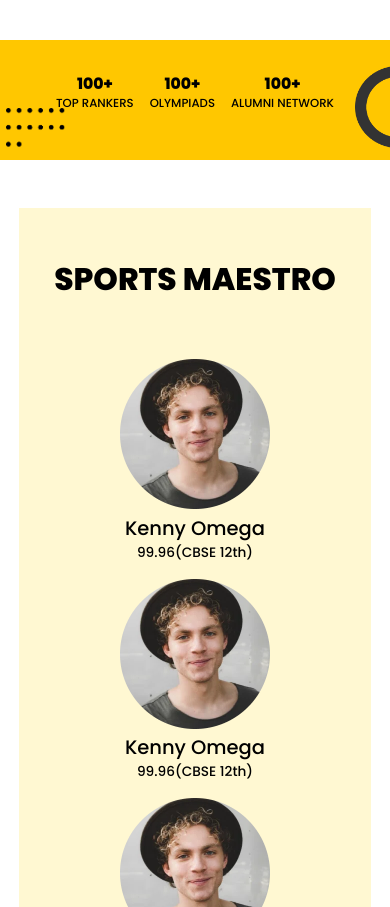
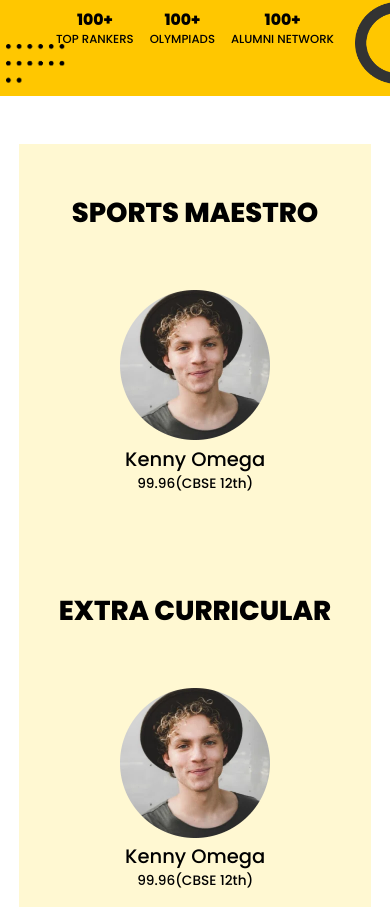
Before and after one commit to Samrat0709/school2, a React (Create React App) app in the folder school2/: page /achievement in a window 390 px wide. Shown: the part 817-1724 px from the top of the page. Built offline with nearby package versions, Linux system fonts and the light colour scheme.

Commit message:
Achievement page responsive

```diff
--- a/school2/public/index.html
+++ b/school2/public/index.html
@@ -26,7 +26,7 @@
       work correctly both with client-side routing and a non-root public URL.
       Learn how to configure a non-root public URL by running `npm run build`.
     -->
-    <title>React App</title>
+    <title>RHS Alipur</title>
   </head>
   <body>
     <noscript>You need to enable JavaScript to run this app.</noscript>
--- a/school2/src/Achievement.css
+++ b/school2/src/Achievement.css
@@ -90,6 +90,7 @@
     flex-direction: row;
     justify-content: center;
     gap: 3rem;
+    width: 100%;
 }
 
 .students .student {
@@ -309,13 +310,13 @@
         gap: 1rem;
     }
     .events-container h3{
-        font-size: 8vw;
+        font-size: 7vw;
     }
     .qoute{
         padding: 2rem;
     }
     .qoute h2, .qoute p{
-        font-size: 13vw;
+        font-size: 11vw;
         width: 100%;
     }
     .students .student{
--- a/school2/src/App.css
+++ b/school2/src/App.css
@@ -1311,6 +1311,10 @@ oter starts here  */
   .slide .name {
     gap: 0.2rem;
   }
+  .academic h3{
+    text-align: center;
+    font-size: 2rem;
+  }
 
   .footer {
     gap: 3rem;
@@ -1320,10 +1324,14 @@ oter starts here  */
     gap: 0.5rem;
     flex-direction: column;
   }
+  .footer .top .items p{
+    text-align: center;
+  }
 
   .footer .top {
     flex-wrap: wrap;
   }
+
 
   .footer .bottom {
     padding: 0;
--- a/school2/src/page/Achievements.js
+++ b/school2/src/page/Achievements.js
@@ -6,6 +6,14 @@ import sport1 from '../img/sport1.webp';
 import person2 from '../img/person2.webp';
 import AcademicHeights from '../components/AcademicHeights';
 import Numbers from '../components/Numbers';
+
+import { FreeMode } from 'swiper/modules';
+
+import { Swiper, SwiperSlide } from 'swiper/react';
+// Import Swiper styles
+import 'swiper/css';
+import 'swiper/css/free-mode';
+import 'swiper/css/pagination';
 
 const Achievements = () => {
     return (
@@ -26,6 +34,28 @@ const Achievements = () => {
                 <div className="sports">
                     <h3>SPORTS MAESTRO</h3>
                     <div className="students">
+                        <Swiper
+                            spaceBetween={30}
+                            slidesPerView={1}
+                            freeMode={false}
+                            breakpoints={{
+                                640: {
+                                    slidesPerView: 2,
+                                    spaceBetween: 20,
+                                },
+                                768: {
+                                    slidesPerView: 3,
+                                    spaceBetween: 40,
+                                },
+                                1024: {
+                                    slidesPerView: 4,
+                                    spaceBetween: 50,
+                                },
+                            }}
+                            modules={[FreeMode]}
+                            className="mySwiper"
+                        >
+                            <SwiperSlide>
                                 <div className="student">
                                     <div className="img-container">
                                         <img src={person2} alt="" />
@@ -35,6 +65,8 @@ const Achievements = () => {
                                         <h5>99.96(CBSE 12th)</h5>
                                     </div>
                                 </div>
+                            </SwiperSlide>
+                            <SwiperSlide>
                                 <div className="student">
                                     <div className="img-container">
                                         <img src={person2} alt="" />
@@ -44,6 +76,8 @@ const Achievements = () => {
                                         <h5>99.96(CBSE 12th)</h5>
                                     </div>
                                 </div>
+                            </SwiperSlide>
+                            <SwiperSlide>
                                 <div className="student">
                                     <div className="img-container">
                                         <img src={person2} alt="" />
@@ -53,6 +87,8 @@ const Achievements = () => {
                                         <h5>99.96(CBSE 12th)</h5>
                                     </div>
                                 </div>
+                            </SwiperSlide>
+                            <SwiperSlide>
                                 <div className="student">
                                     <div className="img-container">
                                         <img src={person2} alt="" />
@@ -62,11 +98,38 @@ const Achievements = () => {
                                         <h5>99.96(CBSE 12th)</h5>
                                     </div>
                                 </div>
+                            </SwiperSlide>
+
+                        </Swiper>
+
+
                     </div>
                 </div>
                 <div className="extra-curricular">
                     <h3>EXTRA CURRICULAR</h3>
                     <div className="students">
+                        <Swiper
+                            spaceBetween={30}
+                            slidesPerView={1}
+                            freeMode={false}
+                            breakpoints={{
+                                640: {
+                                    slidesPerView: 2,
+                                    spaceBetween: 20,
+                                },
+                                768: {
+                                    slidesPerView: 3,
+                                    spaceBetween: 40,
+                                },
+                                1024: {
+                                    slidesPerView: 4,
+                                    spaceBetween: 50,
+                                },
+                            }}
+                            modules={[FreeMode]}
+                            className="mySwiper"
+                        >
+                            <SwiperSlide>
                                 <div className="student">
                                     <div className="img-container">
                                         <img src={person2} alt="" />
@@ -76,6 +139,8 @@ const Achievements = () => {
                                         <h5>99.96(CBSE 12th)</h5>
                                     </div>
                                 </div>
+                            </SwiperSlide>
+                            <SwiperSlide>
                                 <div className="student">
                                     <div className="img-container">
                                         <img src={person2} alt="" />
@@ -85,6 +150,8 @@ const Achievements = () => {
                                         <h5>99.96(CBSE 12th)</h5>
                                     </div>
                                 </div>
+                            </SwiperSlide>
+                            <SwiperSlide>
                                 <div className="student">
                                     <div className="img-container">
                                         <img src={person2} alt="" />
@@ -94,6 +161,8 @@ const Achievements = () => {
                                         <h5>99.96(CBSE 12th)</h5>
                                     </div>
                                 </div>
+                            </SwiperSlide>
+                            <SwiperSlide>
                                 <div className="student">
                                     <div className="img-container">
                                         <img src={person2} alt="" />
@@ -103,6 +172,9 @@ const Achievements = () => {
                                         <h5>99.96(CBSE 12th)</h5>
                                     </div>
                                 </div>
+                            </SwiperSlide>
+
+                        </Swiper>
                     </div>
                 </div>
             </div>
```
Lines whose indentation alone changed are shown as unchanged.
